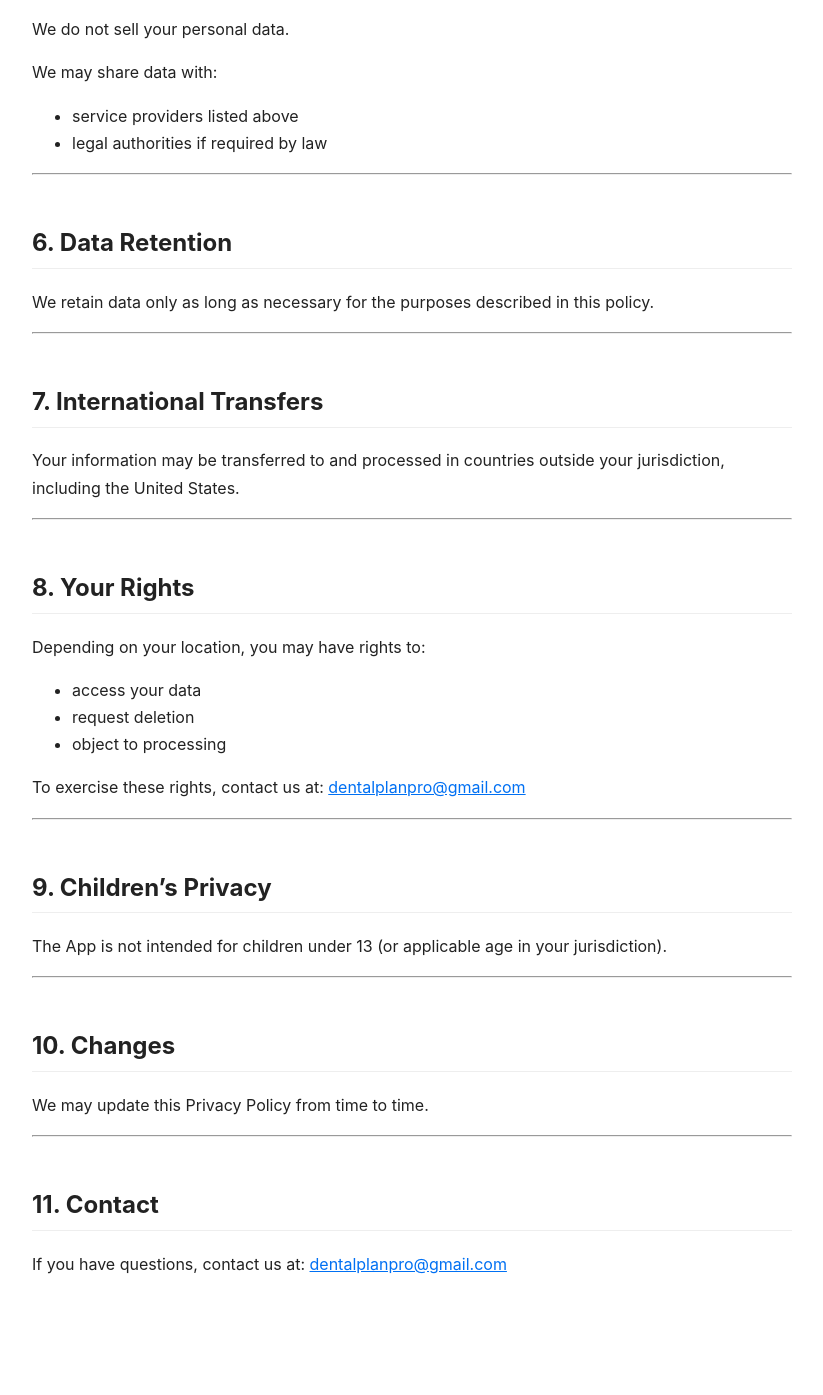
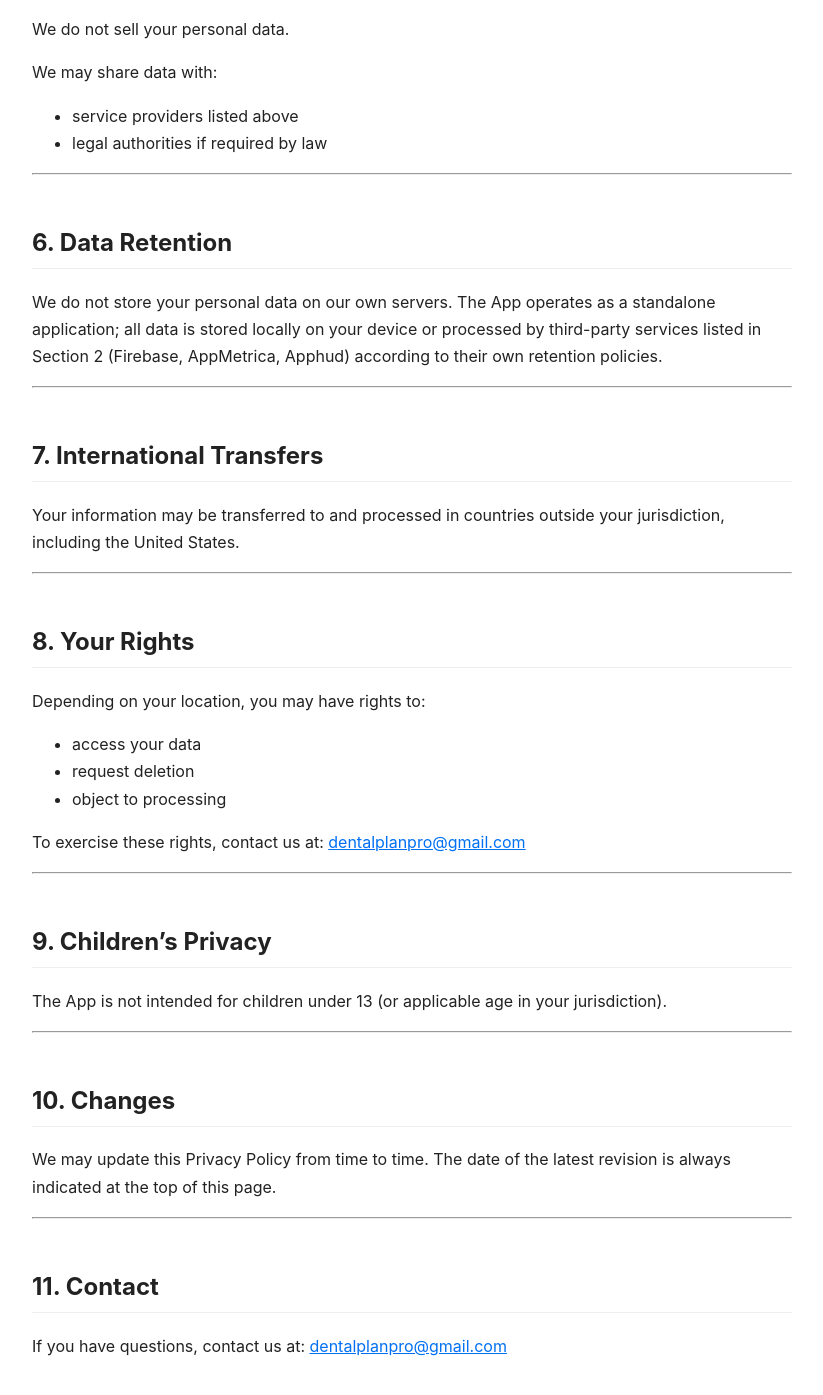
Before and after one commit to dlvovich/dental-plan-docs.github.io, a Jekyll site: the page built from docs/privacy_en.md, in a window 1280 px wide and 1400 px high, scrolled down 2321 px. Shown: the top 1395 px of the window, without its empty margins (228-1051 px from the left). Built offline with Jekyll 4.4.1, drawn with Linux system fonts in a browser that asks for light colours; before the commit the page ends 3639 px from its top, so only the background shows below that.

Commit message:
Update privacy policy on data retention and revisions
Clarify data retention practices and update revision date indication.

```diff
--- a/docs/privacy_en.md
+++ b/docs/privacy_en.md
@@ -104,7 +104,7 @@ We may share data with:
 
 ## 6. Data Retention
 
-We retain data only as long as necessary for the purposes described in this policy.
+We do not store your personal data on our own servers. The App operates as a standalone application; all data is stored locally on your device or processed by third-party services listed in Section 2 (Firebase, AppMetrica, Apphud) according to their own retention policies.
 
 ---
 
@@ -134,7 +134,7 @@ The App is not intended for children under 13 (or applicable age in your jurisdi
 
 ## 10. Changes
 
-We may update this Privacy Policy from time to time.
+We may update this Privacy Policy from time to time. The date of the latest revision is always indicated at the top of this page.
 
 ---
 
```
